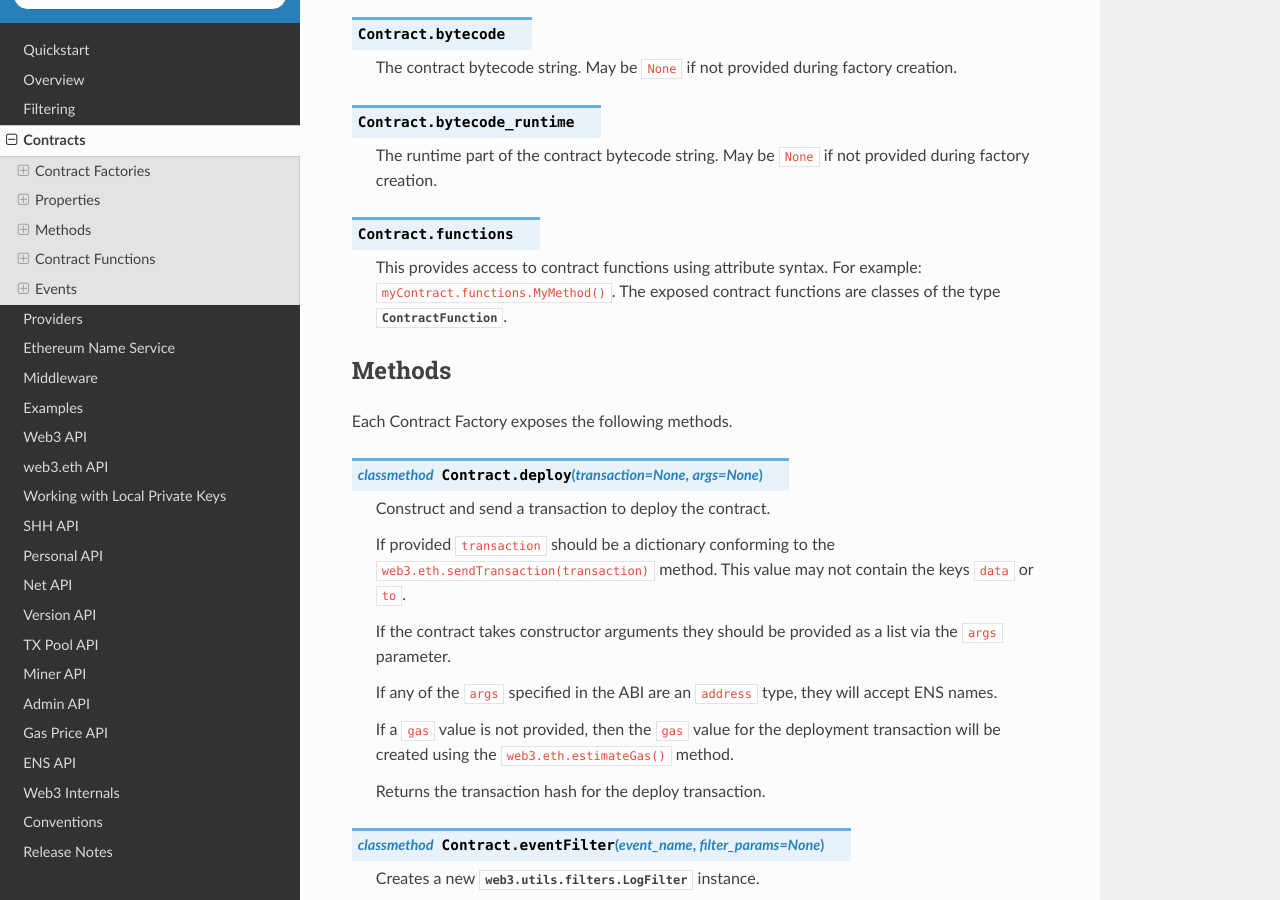
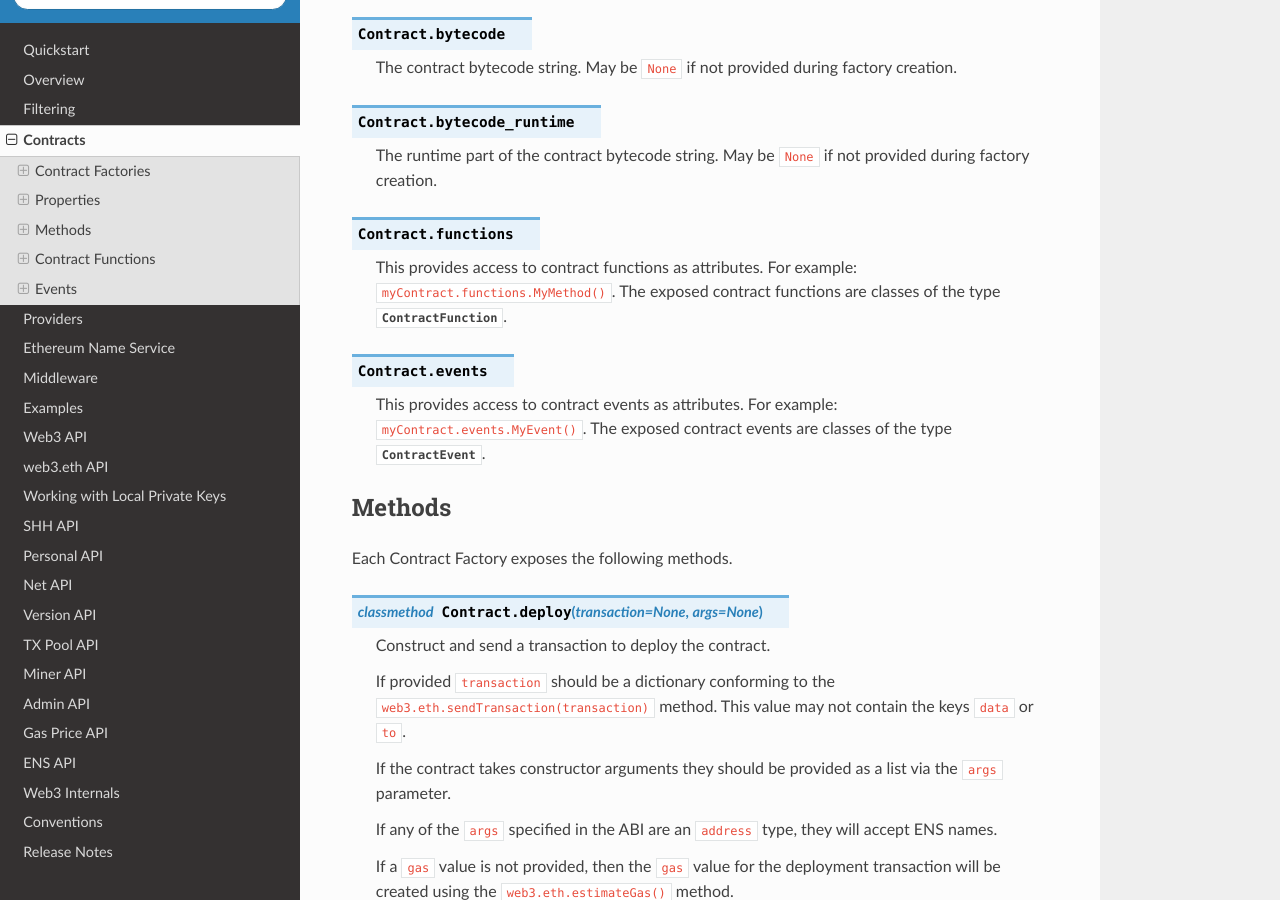
Before and after one commit to shuziren/web3.py, a Sphinx documentation site: the page built from docs/contracts.rst, in a window 1280 px wide and 900 px high, scrolled down 1208 px. Built offline with Sphinx 7.4.7 and the Read the Docs theme 2.0.0, drawn with Linux system fonts in a browser that asks for light colours.

Commit message:
Add Contract.events to doc

```diff
--- a/docs/contracts.rst
+++ b/docs/contracts.rst
@@ -79,9 +79,15 @@ Each Contract Factory exposes the following properties.
 
 .. py:attribute:: Contract.functions
 
-    This provides access to contract functions using attribute syntax.  For example:
+    This provides access to contract functions as attributes.  For example:
     ``myContract.functions.MyMethod()``.  The exposed contract functions are classes of the
     type :py:class:`ContractFunction`.
+
+.. py:attribute:: Contract.events
+
+    This provides access to contract events as attributes.  For example:
+    ``myContract.events.MyEvent()``.  The exposed contract events are classes of the
+    type :py:class:`ContractEvent`.
 
 Methods
 -------
```
